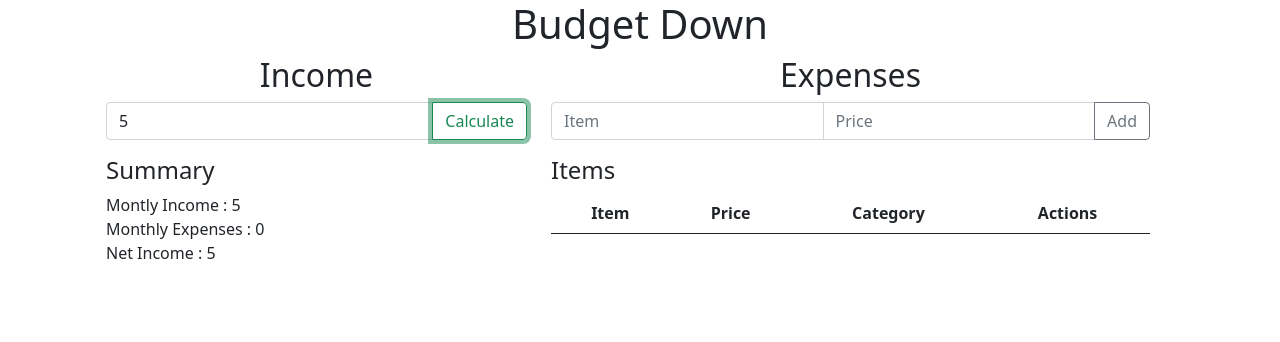
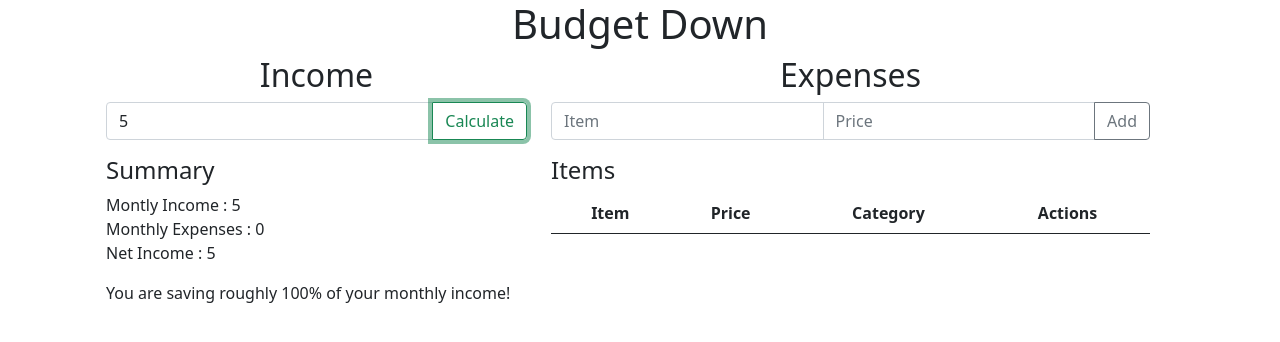
Before and after one commit to dchen046/budget-down, a plain HTML site: page index.html in a window 1280 px wide. Both pictures are taken after typing "5" into the empty fields and a click on the button "Calculate". Drawn offline with nearby package versions, Linux system fonts and the light colour scheme.

Commit message:
added analysis of budget data

```diff
--- a/index.html
+++ b/index.html
@@ -40,6 +40,8 @@
                 <div class="summary">
                     <h4>Summary</h4>
                     <div id="summary-contents"></div>
+                    <p id="data-content"></p>
+                    <p id="description-content"></p>
                 </div>
             </div>
 
--- a/scripts/expenses.js
+++ b/scripts/expenses.js
@@ -92,7 +92,8 @@ const add_delete_event = (btn) => {
             data = data.previousSibling;
         }
         content.removeChild(row);
-        total_expenses -= data.value;
+        total_expenses -= Number(data.innerText);
+
     });
 }
 
--- a/scripts/income.js
+++ b/scripts/income.js
@@ -1,7 +1,10 @@
-function BudgetData(income, expenses) {
-    this.income = income;
-    this.expenses = expenses;
-    this.net = income - expenses;
+class BudgetData {
+    constructor(income, expenses) {
+        this.income = income;
+        this.expenses = expenses;
+        this.net = income - expenses;
+        this.percent = Math.round(100 * this.net / this.income);
+    }
 }
 
 let summary;
@@ -11,7 +14,8 @@ const create_calc_event = () => {
 
     calc_btn.addEventListener("click", () => {
         update_summary();
-        write_summary();
+        write_data_summary();
+        write_description();
     });
 }
 
@@ -21,15 +25,11 @@ const update_summary = () => {
     summary = new BudgetData(income, total_expenses);
 }
 
-const write_summary = () => {
+const write_data_summary = () => {
     const summary_content = document.getElementById("summary-contents");
-    // remove prev data if there is
-    if (summary_content.hasChildNodes()) {
-        summary_content.removeChild(summary_content.firstChild);
-    }
 
-    const content = document.createElement("p");
-    summary_content.appendChild(content);
+    const data_content = document.getElementById("data-content");
+    data_content.innerHTML = "";
 
     const data = [
         `Montly Income : ${summary.income}`,
@@ -38,8 +38,21 @@ const write_summary = () => {
     ]
 
     for (let i = 0; i < data.length; ++i) {
-        content.innerText += data[i] + "\n";
+        data_content.innerText += data[i] + "\n";
     }
 }
 
+const write_description = () => {
+    const description_content = document.getElementById("description-content");
+    description_content.innerHTML = "";
+    if (summary.net > 0) {
+        description_content.innerText += `You are saving roughly ${summary.percent}% of your monthly income!\n`
+    } else if (summary.net < 0) {
+        description_content.innerText += `You are not saving anything! Please re-evaluate your life decisions and cut down on some expenses.\n`
+    } else {
+        description_content.innerText += "You have no monthly income. Get your money up not your funny up!"
+    }
+
+}
+
 create_calc_event();
```
